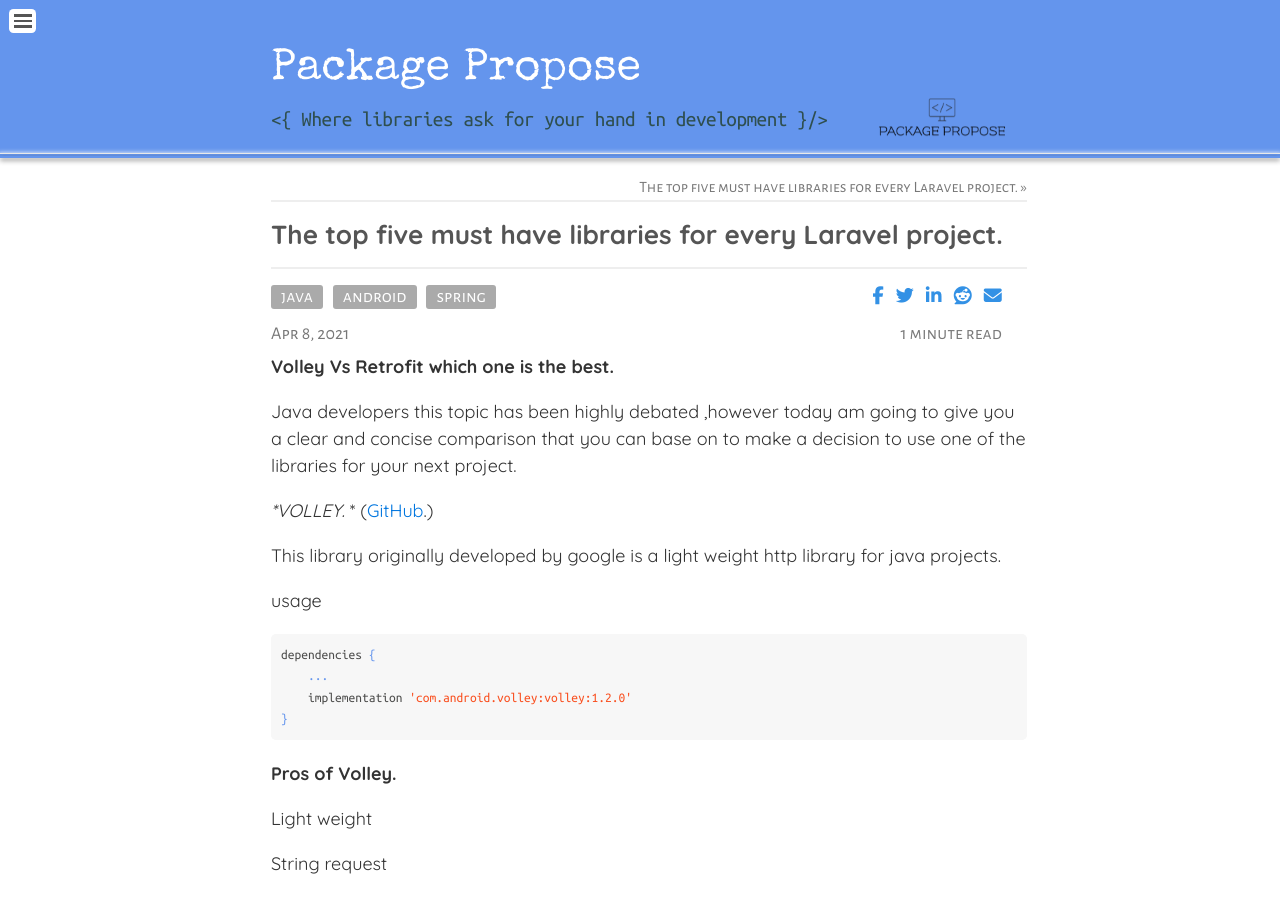
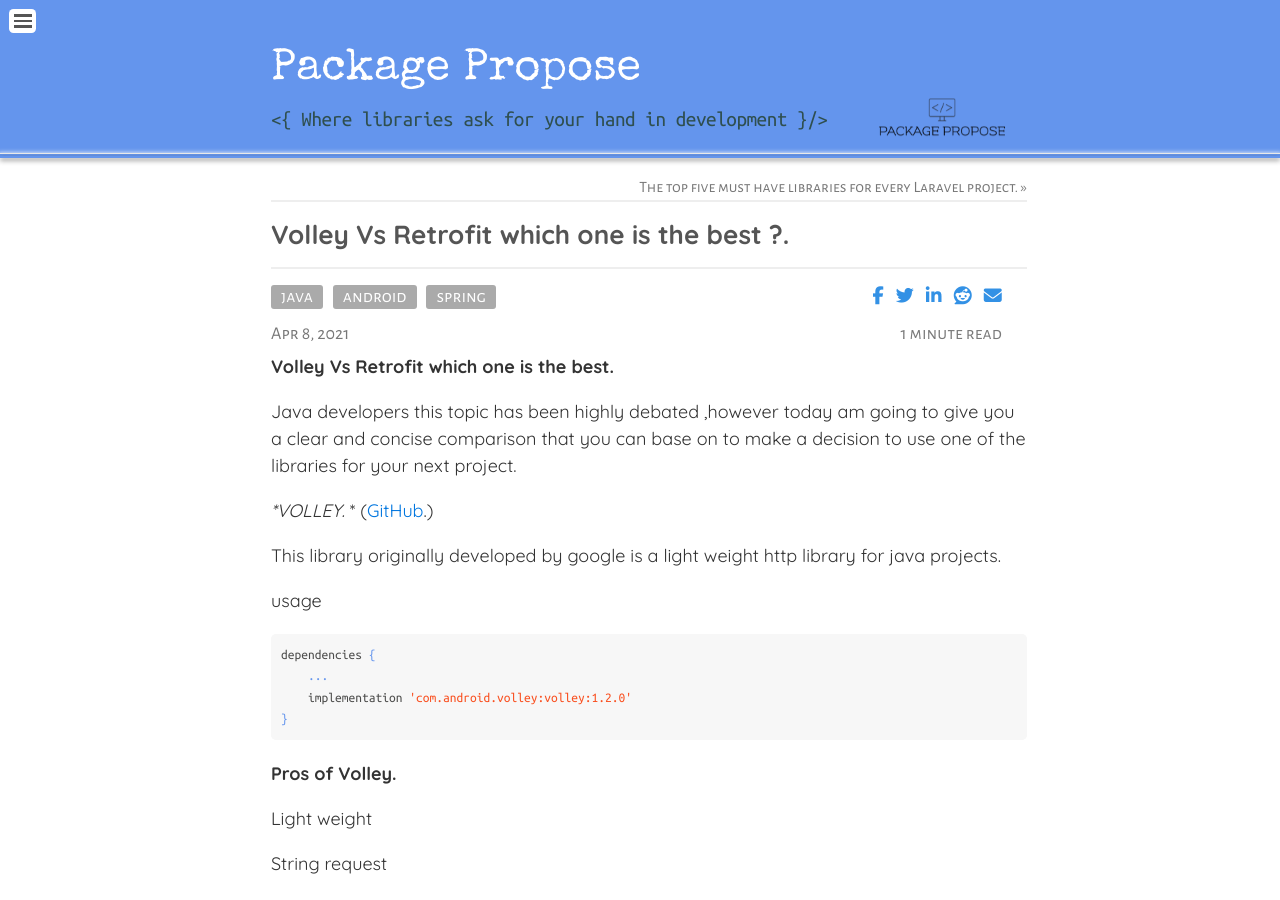
Before and after one commit to packageproposals/packageproposals.github.io, a Jekyll site: the page built from _posts/2021-04-08-volley-vs-retrofit-which-one-is-better.md, in a window 1280 px wide and 900 px high. Built offline with Jekyll 4.4.1, drawn with Linux system fonts in a browser that asks for light colours; nearby versions of some CDN libraries; comment, search, counter and statistics services are not loaded.

Commit message:
fix title

```diff
--- a/_posts/2021-04-08-volley-vs-retrofit-which-one-is-better.md
+++ b/_posts/2021-04-08-volley-vs-retrofit-which-one-is-better.md
@@ -1,6 +1,6 @@
 ---
 layout: post
-title: The top five must have libraries for every Laravel project.
+title: Volley  Vs  Retrofit  which one is the best ?.
 date: 2021-04-08
 summary: |
  Between Volley and retrofit, which one is the better library for http requests.
```
